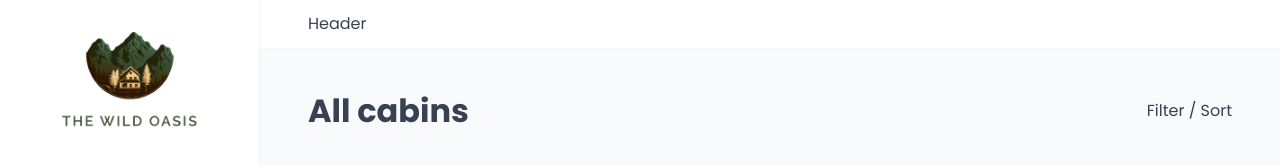
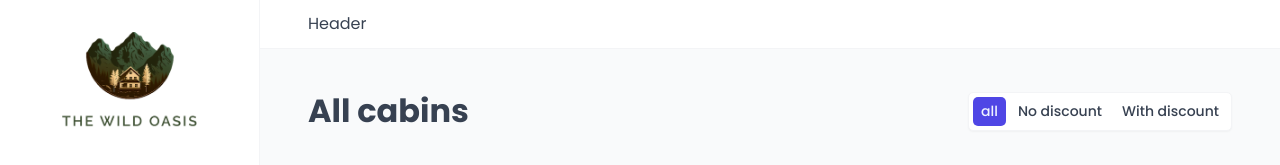
Before and after one commit to 13reath/Wild-Oasis_App, a React (Vite) app: page /cabins in a window 1280 px wide. Shown: the top 165 px of the page. Built offline with nearby package versions, Linux system fonts and the light colour scheme; no server answers; the database is empty; a web font is replaced by a local one.

Commit message:
client side filtering

```diff
--- a/src/features/cabins/CabinTable.jsx
+++ b/src/features/cabins/CabinTable.jsx
@@ -3,11 +3,23 @@ import CabinRow from './CabinRow';
 import { useCabins } from './useCabins';
 import Table from '../../ui/Table';
 import Menus from '../../ui/Menus';
+import { useSearchParams } from 'react-router-dom';
 
 function CabinTable() {
     const { isLoading, cabins } = useCabins();
+    const [searchParams] = useSearchParams();
 
     if (isLoading) return <Spinner />;
+
+    const filterValue = searchParams.get('discount') || 'all';
+
+    let filteredCabins;
+
+    if (filterValue === 'all') filteredCabins = cabins;
+    if (filterValue === 'no-discount')
+        filteredCabins = cabins.filter((cabin) => cabin.discount === 0);
+    if (filterValue === 'with-discount')
+        filteredCabins = cabins.filter((cabin) => cabin.dicount > 0);
 
     return (
         <Menus>
@@ -22,7 +34,7 @@ function CabinTable() {
                 </Table.Header>
 
                 <Table.Body
-                    data={cabins}
+                    data={filteredCabins}
                     render={(cabin) => <CabinRow cabin={cabin} key={cabin.id} />}
                 />
             </Table>
--- /dev/null
+++ b/src/features/cabins/CabinTableOperations.jsx
@@ -0,0 +1,18 @@
+import TableOperations from '../../ui/TableOperations';
+import Filter from '../../ui/Filter';
+
+function CabinTableOperations() {
+    return (
+        <TableOperations>
+            <Filter
+                filterField="discount"
+                options={[
+                    { value: 'all', label: 'all' },
+                    { value: 'no-discount', label: 'No discount' },
+                    { value: 'with-discount', label: 'With discount' },
+                ]}
+            />
+        </TableOperations>
+    );
+}
+export default CabinTableOperations;
--- a/src/pages/Cabins.jsx
+++ b/src/pages/Cabins.jsx
@@ -2,13 +2,14 @@ import Heading from '../ui/Heading';
 import Row from '../ui/Row';
 import CabinTable from '../features/cabins/CabinTable';
 import AddCabin from '../features/cabins/AddCabin';
+import CabinTableOperations from '../features/cabins/CabinTableOperations';
 
 function Cabins() {
     return (
         <>
             <Row type="horizontal">
                 <Heading as="h1">All cabins</Heading>
-                <p>Filter / Sort</p>
+                <CabinTableOperations />
             </Row>
 
             <Row>
--- a/src/ui/Filter.jsx
+++ b/src/ui/Filter.jsx
@@ -1,4 +1,5 @@
-import styled, { css } from "styled-components";
+import { useSearchParams } from 'react-router-dom';
+import styled, { css } from 'styled-components';
 
 const StyledFilter = styled.div`
     border: 1px solid var(--color-grey-100);
@@ -33,3 +34,28 @@ const FilterButton = styled.button`
         color: var(--color-brand-50);
     }
 `;
+
+function Filter({ filterField, options }) {
+    const [searchParams, setSearchParams] = useSearchParams();
+    const currentFilter = searchParams.get(filterField) || options.at(0).value;
+
+    function handleClick(value) {
+        searchParams.set(filterField, value);
+        setSearchParams(searchParams);
+    }
+
+    return (
+        <StyledFilter>
+            {options.map((option) => (
+                <FilterButton
+                    key={option.value}
+                    onClick={() => handleClick(option.value)}
+                    active={option.value === currentFilter}
+                >
+                    {option.label}
+                </FilterButton>
+            ))}
+        </StyledFilter>
+    );
+}
+export default Filter;
```
Also changed, not shown: src/features/cabins/CabinRow.jsx (line endings or trailing spaces). Lines whose indentation alone changed are shown as unchanged.
